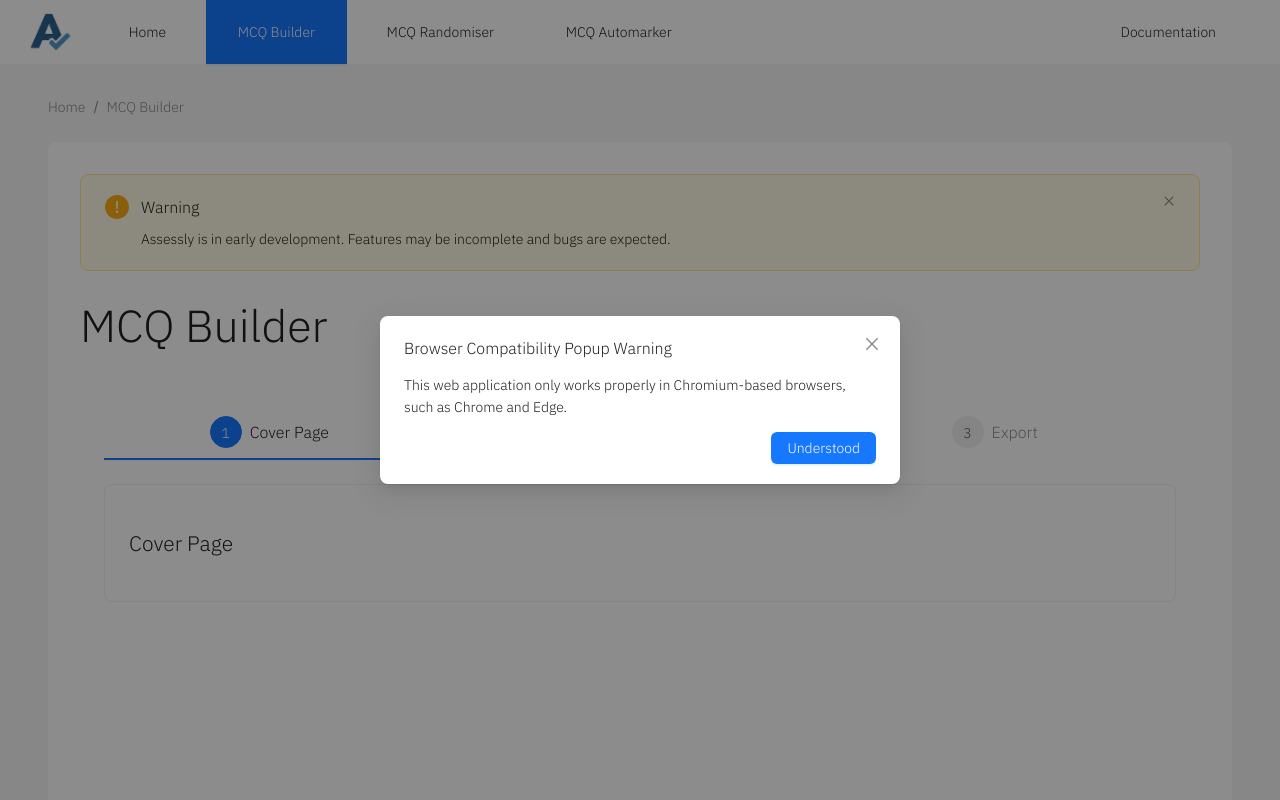
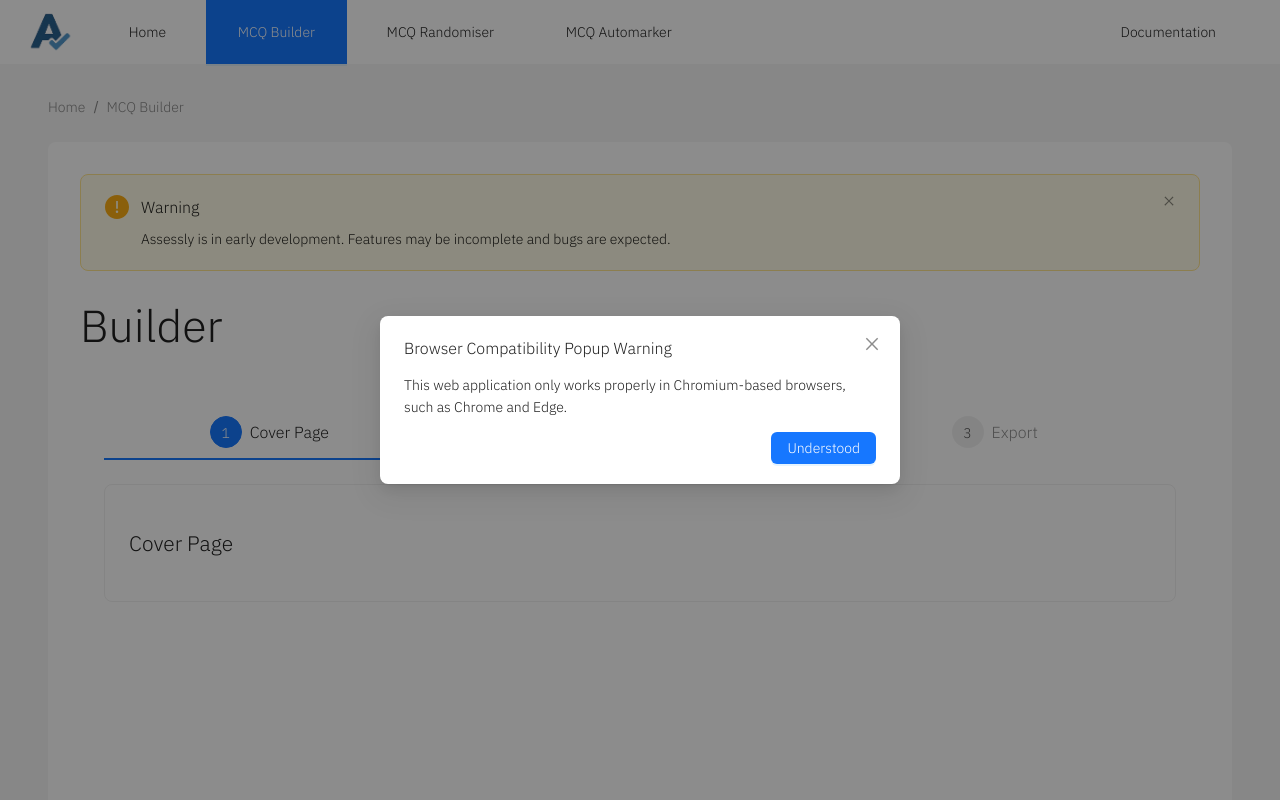
Before and after one commit to uoa-compsci399-2025-s1/capstone-project-2025-s1-team-11, a React (Vite) app in the folder client/: page /builder in a window 1280 px wide. Shown: the top 800 px of the page. Built offline with nearby package versions, Linux system fonts and the light colour scheme.

Commit message:
updated MCQ builder heading to be consistent

```diff
--- a/client/src/pages/ExamPageFS.jsx
+++ b/client/src/pages/ExamPageFS.jsx
@@ -1,3 +1,5 @@
+// redundant page at this stage - not imported or used elsewhere
+
 import React, { useState } from "react";
 import { Button, Space, Card, List, Typography, Alert, Table } from 'antd';
 import Exam from "../models/ExamFS.js";
--- a/client/src/pages/builder.jsx
+++ b/client/src/pages/builder.jsx
@@ -59,7 +59,7 @@ const Builder = () => {
 
     return (
         <>
-            <h1> MCQ Builder</h1>
+            <h1> Builder</h1>
         <MCQProgressWrapper>
             {(currentStep) => renderStageContent(currentStep)}
             </MCQProgressWrapper>
```
